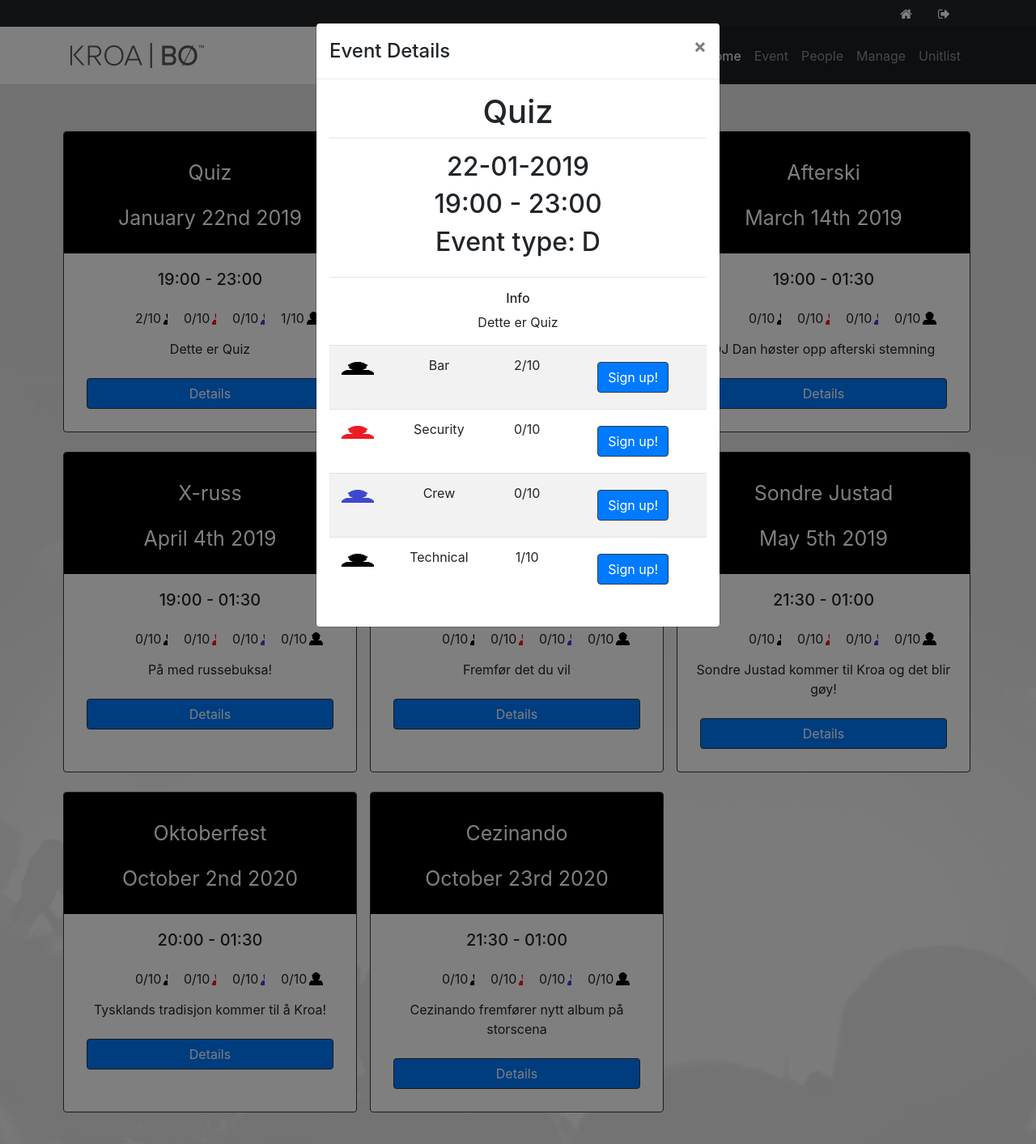
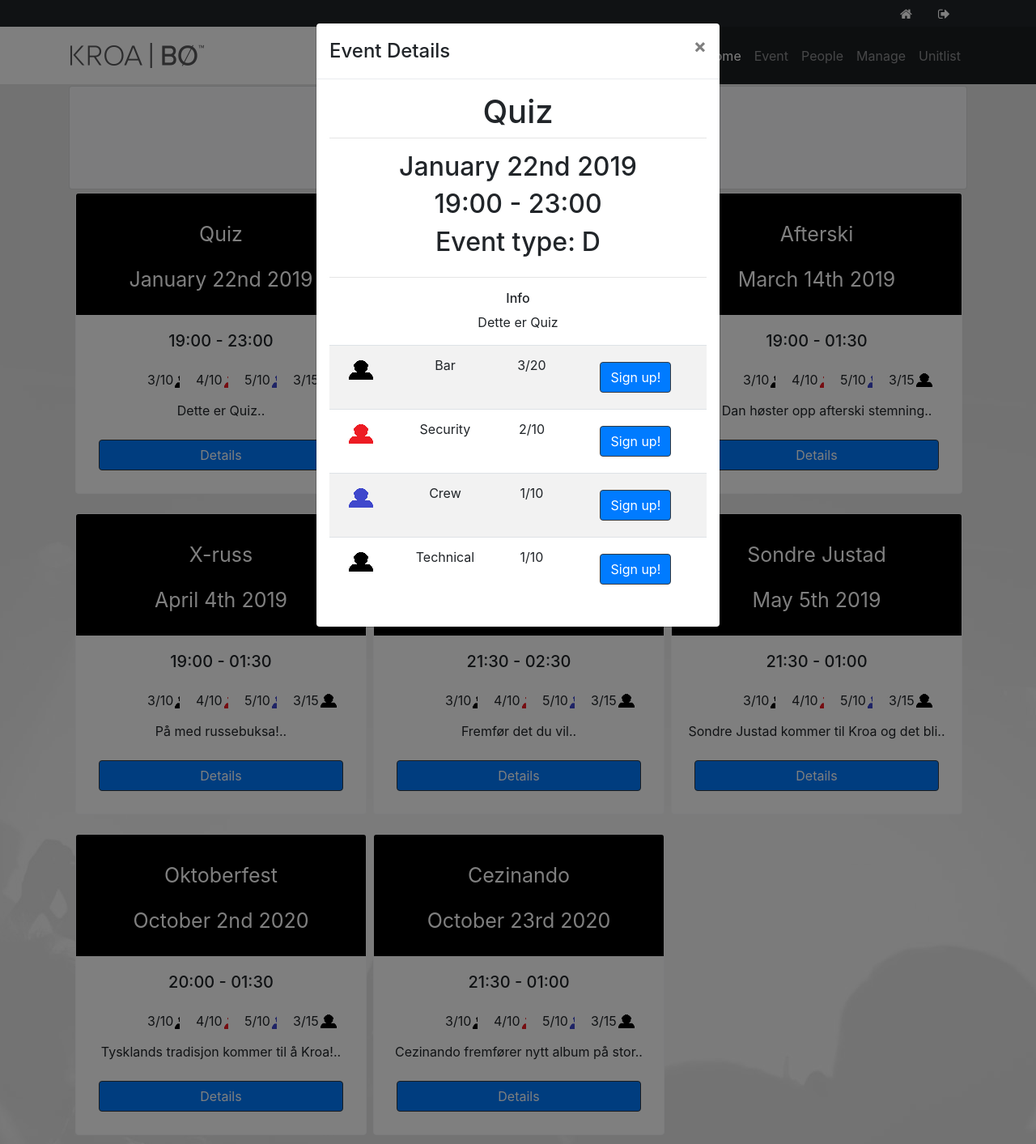
Before and after one commit to LarsStianF/KroaApplikasjon, a PHP site: page /admin/events.php in a window 1280 px wide, after a click on "Details". Shown: the top 1413 px of the page at 81% size. Run offline with PHP 8.4, Linux system fonts and the light colour scheme; data comes from the database, SQL or seed files in the repository; some libraries are stand-ins or nearby versions.

Commit message:
Edits to events and modal structure

```diff
--- a/admin/events.php
+++ b/admin/events.php
@@ -1,12 +1,17 @@
 <?php
+include 'dbcon.php';
 include 'rsc/imports/php/components/admin_head.php';
 include 'rsc/imports/php/components/admin_header.php';
-include 'dbcon.php';
 include 'rsc/imports/modals/event_modal.php';
 include 'rsc/imports/php/functions/functions.php';
 ?>
 
-    <main>
+    <main class="container">
+
+            <div class="bg-light p-3 m-0 card" >
+                <h1 class="display-3 text-center"> Event Page </h1>
+            </div>
+
 
         <?php
 
@@ -14,10 +19,20 @@ include 'rsc/imports/php/functions/functions.php';
         $result = mysqli_query($con, $sql);
         $numrow = mysqli_num_rows($result);
         $counter = 1;
-        echo '<section class="container pt-2">';
-        echo '<div class="row mt-5 ">';
+
+        // Starts output
+        $output = '<section class="container pt-1">
+                    <div class="row">
+                    ';
+
+
         while ( $row = mysqli_fetch_array( $result ) ){
 
+            //fix event substring
+            $event_text = substr($row['Event_text'], 0, 40).'..';
+
+            // event type
+            $type = $row['Type'];
             // Gets date
             $id = $row['ID'];
             $d = new DateTime($row['Date']);
@@ -29,24 +44,27 @@ include 'rsc/imports/php/functions/functions.php';
             $startTime = $sTime->format('H:i');
             $endTime = $eTime->format('H:i');
 
-            echo '<div class="card card-custom mx-2 mb-4 border-dark">';
-            echo '<div class="card-img-caption">';
-            echo '<p class="card-text-top">'.$row['Name'].'</p>';
-            echo '<p class="card-text-bottom">'.$date.'</p>';
-            echo '<img class="card-img-top" src="../rsc/img/eventbackground.png" alt="">';
-            echo '</div>';
-            echo '<div class="card-body d-flex flex-column">';
-            echo '<h5 class="card-title text-center">';
-            echo $startTime . ' - ' . $endTime;
-            echo '</h5>';
-            get_event_volunteers($id);
-            echo '<p class="card-text text-center">';
-            echo $row['Event_text'];
-            echo '</p>';
-            echo '<a href="#eventModal" value="view" type="button" name="view" class="btn btn-primary btn-small border-dark m-2 view_data" id="'.$id.'" data-toggle="modal" >Details</a>';
-            echo '</div>';
-            echo '</div>';
 
+            $output .= '
+                <div class="card card-custom border-light ml-2">
+                    <div class="card-img-caption">
+                    <p class="card-text-top">'.$row['Name'].'</p>
+                    <p class="card-text-bottom">'.$date.'</p>
+                    <img class="card-img-top" src="../rsc/img/eventbackground.png" alt="">
+                </div>
+                <div class="card-body d-flex flex-column">
+                    <h5 class="card-title text-center">'.$startTime.' - ' . $endTime.'</h5>
+                    <ul class="list-group list-group-flush volunteers_list ml-5">
+                        <li class="list-group-item volunteers_item"><p>3/10</p><img class="man-icon" src="../rsc/img/man_black.png" alt=""></li>
+                        <li class="list-group-item volunteers_item"><p>4/10</p><img class="man-icon" src="../rsc/img/man_red.png" alt=""></li>
+                        <li class="list-group-item volunteers_item"><p>5/10</p><img class="man-icon" src="../rsc/img/man_blue.png" alt=""></li>
+                        <li class="list-group-item volunteers_item"><p>3/15</p><img class="man-icon" src="../rsc/img/man_black.png" alt=""></li>
+                    </ul>
+                    <p class="card-text text-center">'.$event_text.'</p>
+                    <a href="#eventModal" class="btn btn-primary btn-small border-dark m-2 view_data" id="'.$id.'" data-toggle="modal" >Details</a>
+                </div>
+            </div>
+            ';
 
             if ($counter % 3 == 0) {
 
@@ -54,34 +72,14 @@ include 'rsc/imports/php/functions/functions.php';
                     echo '</div>';
                     echo '</section>';
                 } else {
-
                 }
-
             }
             $counter++;
         }
+        echo $output;
+        ?>
 
-        ?>
-        <script>
-
-
-            $(document).ready(function () {
-
-                $('.view_data').click(function () {
-                    var id = $(this).attr('id');
-
-                    $.ajax({
-                        url: "fetch_modal_data.php",
-                        method: "post",
-                        data: {id:id},
-                        success:function (data) {
-                            $('#event_detail').html(data);
-                            $('#eventModal').modal("show");
-                        }
-                    });
-                });
-            });
-
+        <script src="../rsc/imports/js/event_modal_script.js">
         </script>
 
     </main>
--- a/admin/fetch_modal_data.php
+++ b/admin/fetch_modal_data.php
@@ -6,11 +6,11 @@ include 'rsc/imports/php/functions/functions.php';
 if(isset($_POST['id']))
 {
     $id = $_POST['id'];
-    $output = "";
+
     $query = "SELECT * FROM event WHERE ID = '".$id."'";
     $result =  mysqli_query($con, $query);
-    $output .= '
-    <div class="text-center">';
+
+
         $row = mysqli_fetch_array($result);
 
         //gets time
@@ -21,25 +21,55 @@ if(isset($_POST['id']))
 
         // get fix date
         $d = new DateTime($row['Date']);
-        $date = $d->format('d-m-Y');
+        $date = $d->format('F jS o');
 
-            $output .= '
+            $output = '
+            <div class="text-center">
                 <h1>'.$row['Name'].'</h1>
                 <hr class="mt-1">
+                <div class="inline">
                 <h2>'.$date.'</h2>
                 <h2>'.$startTime.' - '.$endTime.'</h2>
+                </div>
+
+
                 <h2><label class="mr-2">Event type:</label>'.$row['Type'].'</h2>
                 <hr>
                 <h6>Info</h6>
                 <p>'.$row['Event_text'].'</p>
+            </div>
+            <div class="table-responsive">
+        <table class="table table-striped text-center ">
+            <tr>
+                <td><img class="man-icon" src="../rsc/img/man_black.png" alt=""></td>
+                <td><label>Bar</label></td>
+                <td><p>3/20</p></td>
+                <td><a href="index.php?signup=true&name=bar" type="button"  class="btn btn-primary btn-small border-dark m-2">Sign up!</a>
+            </tr>
+            <tr>
+                <td><img class="man-icon" src="../rsc/img/man_red.png" alt=""></td>
+                <td><label>Security</label></td>
+                <td><p>2/10</p></td>
+                <td><a href="index.php?signup=true&name=sec" type="button"  class="btn btn-primary btn-small border-dark m-2">Sign up!</a></td>
+            </tr>
+            <tr>
+                <td class="man-icon"><img class="man-icon" src="../rsc/img/man_blue.png" alt=""></td>
+                <td><label>Crew</label></td>
+                <td><p>1/10</p></td>
+                <td><a href="index.php?signup=true&name=crew" type="button"  class="btn btn-primary btn-small border-dark m-2">Sign up!</a></td>
+            </tr>
+             <tr>
+                <td><img class="man-icon" src="../rsc/img/man_black.png" alt=""></td>
+                <td><label>Technical</label></td>
+                <td><p>1/10</p></td>
+                <td><a href="index.php?signup=true&name=tech" type="button"  class="btn btn-primary btn-small border-dark m-2">Sign up!</a></td>
+
+            </tr>
+            </table>
             ';
 
-        $output .= "</div>";
+        echo $output;
 
-
-
-        echo $output;
-        get_event_modal_volunteers($id);
 
 }
 ?>
--- a/admin/rsc/imports/modals/event_modal.php
+++ b/admin/rsc/imports/modals/event_modal.php
@@ -1,4 +1,4 @@
-<div class="modal fade" id="eventModal" role="dialog">
+<div class="modal " id="eventModal" role="dialog">
     <div class="modal-dialog">
         <div class="modal-content">
             <div class="modal-header">
--- a/rsc/imports/css/main.css
+++ b/rsc/imports/css/main.css
@@ -20,8 +20,6 @@ body {
     background-repeat: no-repeat;
 
 }
-
-
 
 main{
     /*
@@ -232,8 +230,9 @@ div[class*="col-"] {
     float: left;
 }
 .card-custom {
-    max-width: 363px;
-    min-width: 363px;
+    max-width: 360px;
+    min-width: 360px;
+
 }
 
 .volunteers_list {
@@ -245,9 +244,9 @@ div[class*="col-"] {
 
 }
 .man-icon {
-    min-width: 100%;
-    max-height: 20px;
-    padding-left: 3px;
+    min-height: 80%;
+    max-height: 80%;
+    margin-left: 2px;
 
 }
 .volunteers_item {
--- /dev/null
+++ b/rsc/imports/js/event_modal_script.js
@@ -0,0 +1,16 @@
+$(document).ready(function () {
+
+    $('.view_data').click(function () {
+        var id = $(this).attr('id');
+
+        $.ajax({
+            url: "fetch_modal_data.php",
+            method: "post",
+            data: {id:id},
+            success:function (data) {
+                $('#event_detail').html(data);
+                $('#eventModal').modal("show");
+            }
+        });
+    });
+});
```
